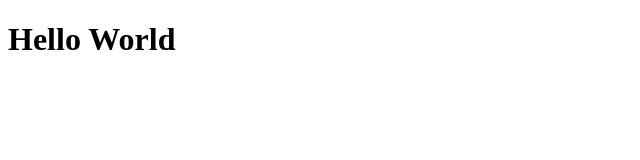
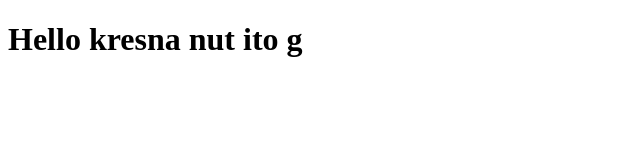
Before and after one commit to kresna124/rekweb-pertemuan-3, a plain HTML site: page index.html in a window 1280 px wide. Shown: the whole page, without its empty margins (0-640 px from the left). Drawn offline with Linux system fonts and the light colour scheme.

Commit message:
mengganti h1

```diff
--- a/index.html
+++ b/index.html
@@ -5,7 +5,7 @@
 	<link rel="stylesheet" type="text/css" href="style.css">
 </head>
 <body>
-	<h1> Hello World</h1>
+	<h1> Hello kresna nut ito g</h1>
 	<script type="text/javascript" src="script.js"></script>
 </body>
 </html>
```
